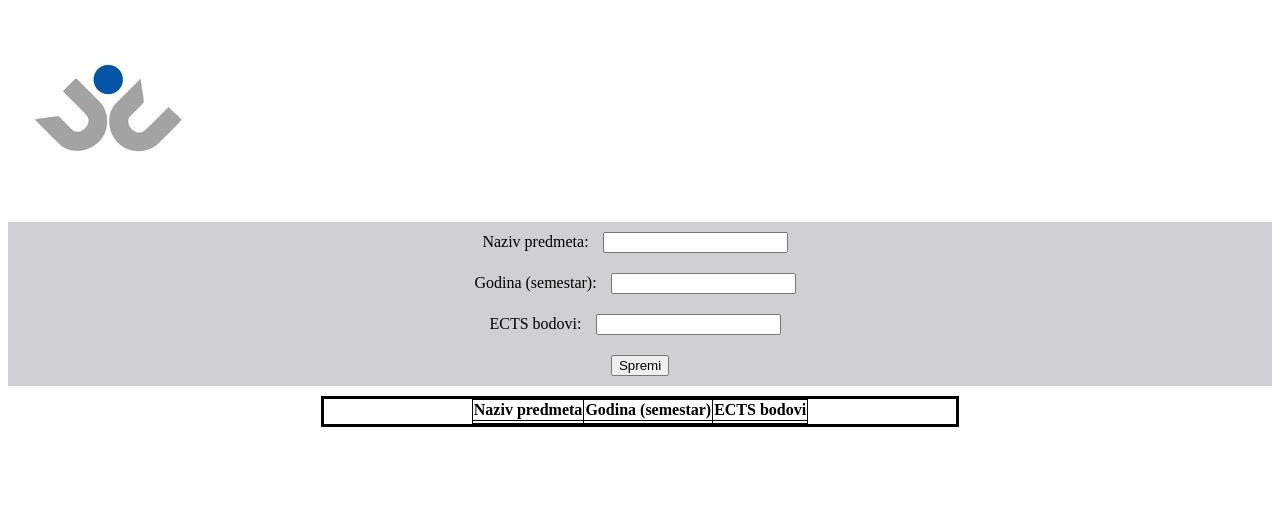
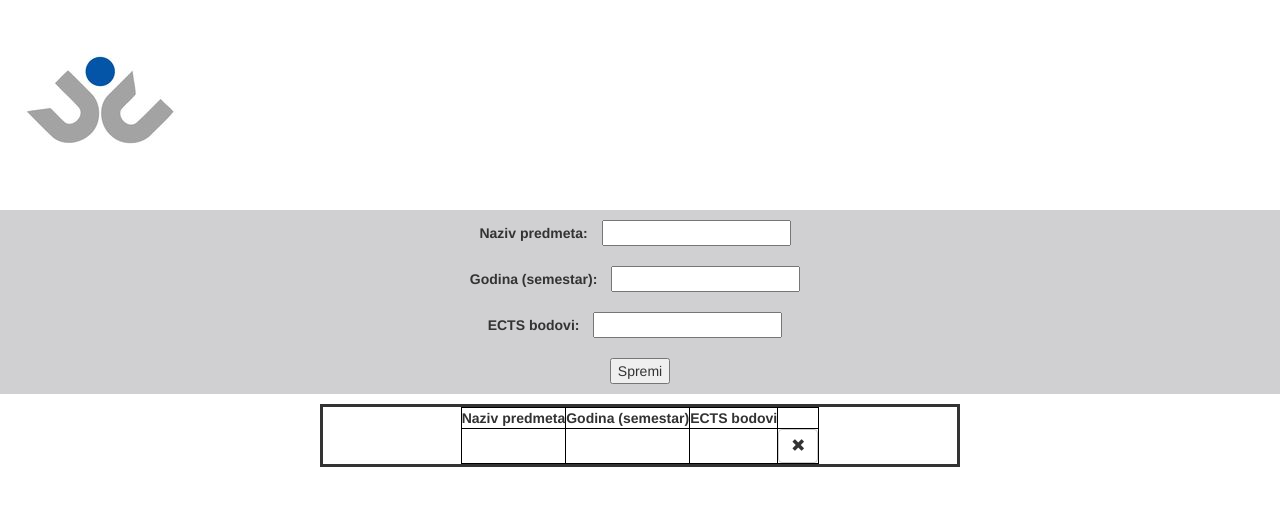
Before and after one commit to lanasavic/spj_lv1_github, a plain HTML site: page index.html in a window 1280 px wide. Both pictures are taken after a click on the button "Spremi". Drawn offline with nearby package versions, Linux system fonts and the light colour scheme.

Commit message:
drugi commit

```diff
--- a/index.html
+++ b/index.html
@@ -3,6 +3,8 @@
 <head>
 	<title>PREDMETI</title>
 	<img src="images/logo.png" alt="VUV logo">
+	<script src="https://ajax.googleapis.com/ajax/libs/jquery/3.5.1/jquery.min.js"></script>
+	<link rel="stylesheet" href="https://maxcdn.bootstrapcdn.com/bootstrap/3.3.7/css/bootstrap.min.css" integrity="sha384-BVYiiSIFeK1dGmJRAkycuHAHRg32OmUcww7on3RYdg4Va+PmSTsz/K68vbdEjh4u" crossorigin="anonymous">
 	<link rel="stylesheet" href="css/style.css">
 </head>
 <body>
@@ -17,15 +19,17 @@
 	</form>
 	<div>
 		<table id="table">
-
+			<tbody>
 				<tr>
 					<th>Naziv predmeta</th>
 					<th>Godina (semestar)</th>
 					<th>ECTS bodovi</th>
+					<th></th>
 				</tr>
 			<!--<tr>
 					 data
 				</tr>-->
+			</tbody>
 		</table>
 	</div>
 </body>
--- a/js/app.js
+++ b/js/app.js
@@ -1,19 +1,42 @@
 function Spremi(){
-	"use strict";
+	/*"use strict";
 
 	var table = document.getElementById("table");
     var td1 = document.createElement("td");
     var td2 = document.createElement("td");
     var td3 = document.createElement("td");
+    var td4icon = document.createElement("td");
 
 	var row = document.createElement("tr");
     td1.innerHTML = document.getElementById("nazivpredmeta").value;
     td2.innerHTML = document.getElementById("godinasem").value;
-    td3.innerHTML  = document.getElementById("ects").value;
+    td3.innerHTML = document.getElementById("ects").value;
 
     row.appendChild(td1);
     row.appendChild(td2);
     row.appendChild(td3);
+    row.appendChild(td4icon);
 
-    table.appendChild(row);
+    table.appendChild(row);*/
+
+    if ($("#table tbody").length == 0) {
+        $("#table").append("<tbody></tbody>");
+    }
+
+    // Append product to the table
+    $("#table tbody").append(
+        "<tr>" +
+        "<td>" + $("#nazivpredmeta").val() + "</td>" +
+        "<td>" + $("#godinasem").val() + "</td>" +
+        "<td>" + $("#ects").val() + "</td>" +
+        "<td>" +
+        "<button type='button' onclick='deleteRow(this);' class='btn btn-default'>" +
+        "<span class='glyphicon glyphicon-remove' />" +
+        "</button>" +
+        "</td>" +
+        "</tr>");
 }
+
+function deleteRow(ctl) {
+    $(ctl).parents("tr").remove();
+}
```
